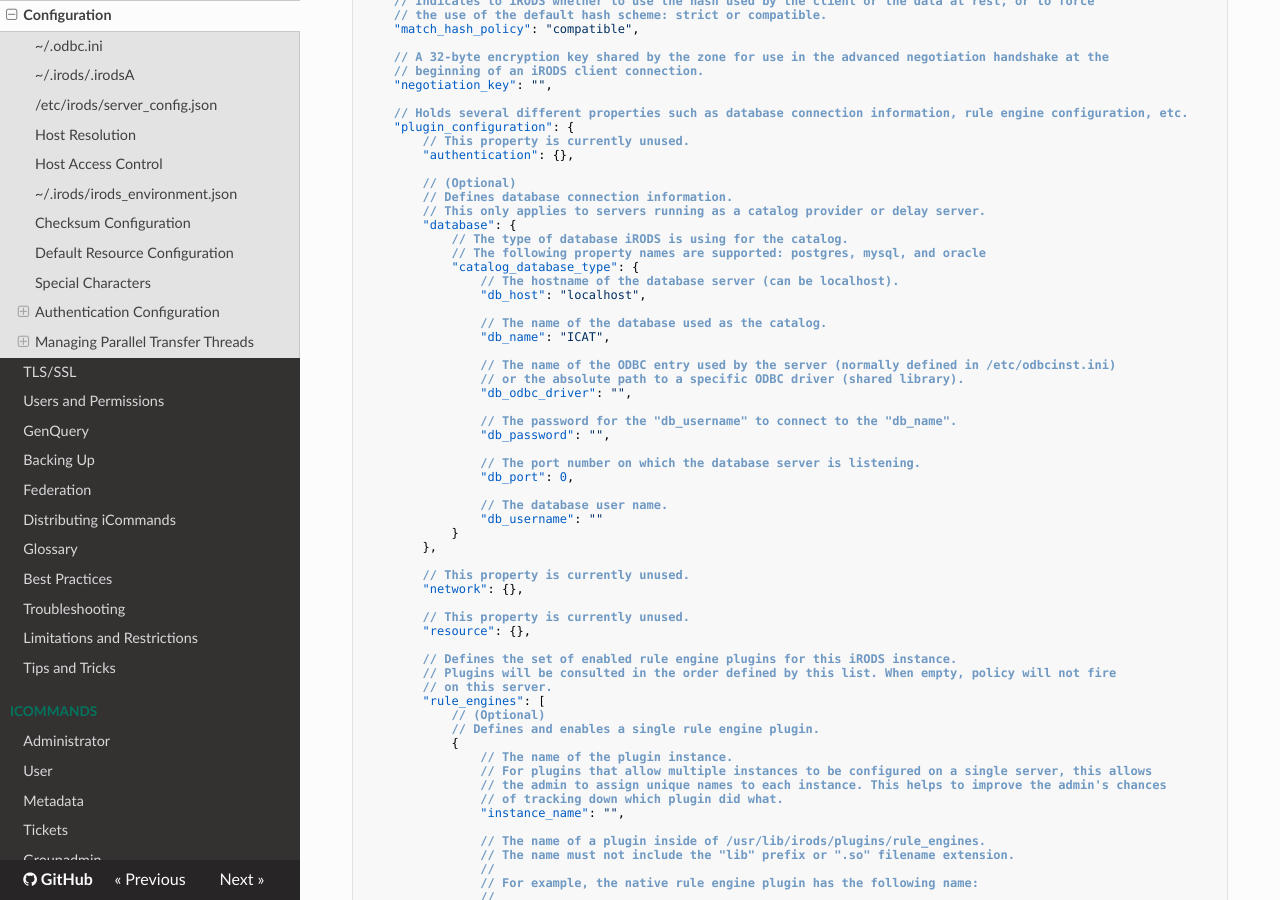
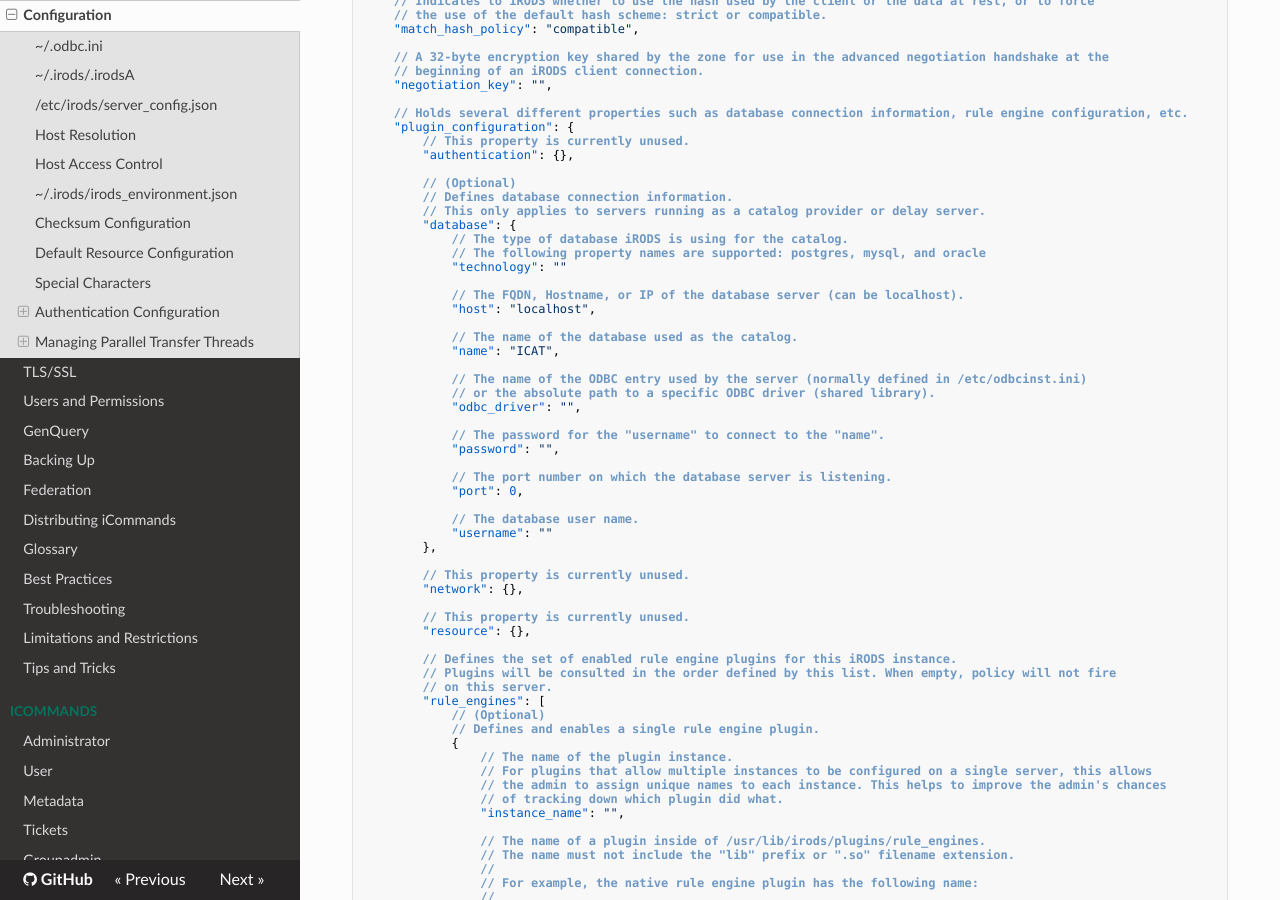
Before and after one commit to irods/irods_docs, an MkDocs documentation site: the page built from docs/system_overview/configuration.md, in a window 1280 px wide and 900 px high, scrolled down 4525 px. Built offline with MkDocs 1.6.1, drawn with Linux system fonts in a browser that asks for light colours; nearby versions of some CDN libraries.

Commit message:
[irods/irods#7975] Update documentation on the database plugin

```diff
--- a/docs/system_overview/configuration.md
+++ b/docs/system_overview/configuration.md
@@ -301,26 +301,26 @@ iRODS 5 servers only require a working `server_config.json` file. All server pro
         "database": {
             // The type of database iRODS is using for the catalog.
             // The following property names are supported: postgres, mysql, and oracle
-            "catalog_database_type": {
-                // The hostname of the database server (can be localhost).
-                "db_host": "localhost",
+            "technology": ""
 
-                // The name of the database used as the catalog.
-                "db_name": "ICAT",
+            // The FQDN, Hostname, or IP of the database server (can be localhost).
+            "host": "localhost",
 
-                // The name of the ODBC entry used by the server (normally defined in /etc/odbcinst.ini)
-                // or the absolute path to a specific ODBC driver (shared library).
-                "db_odbc_driver": "",
+            // The name of the database used as the catalog.
+            "name": "ICAT",
 
-                // The password for the "db_username" to connect to the "db_name".
-                "db_password": "",
+            // The name of the ODBC entry used by the server (normally defined in /etc/odbcinst.ini)
+            // or the absolute path to a specific ODBC driver (shared library).
+            "odbc_driver": "",
 
-                // The port number on which the database server is listening.
-                "db_port": 0,
+            // The password for the "username" to connect to the "name".
+            "password": "",
 
-                // The database user name.
-                "db_username": ""
-            }
+            // The port number on which the database server is listening.
+            "port": 0,
+
+            // The database user name.
+            "username": ""
         },
 
         // This property is currently unused.
```
Also changed, not shown: docs/getting_started/installation.md (+7 -8 lines), docs/plugins/pluggable_database.md (+2 -2 lines).
